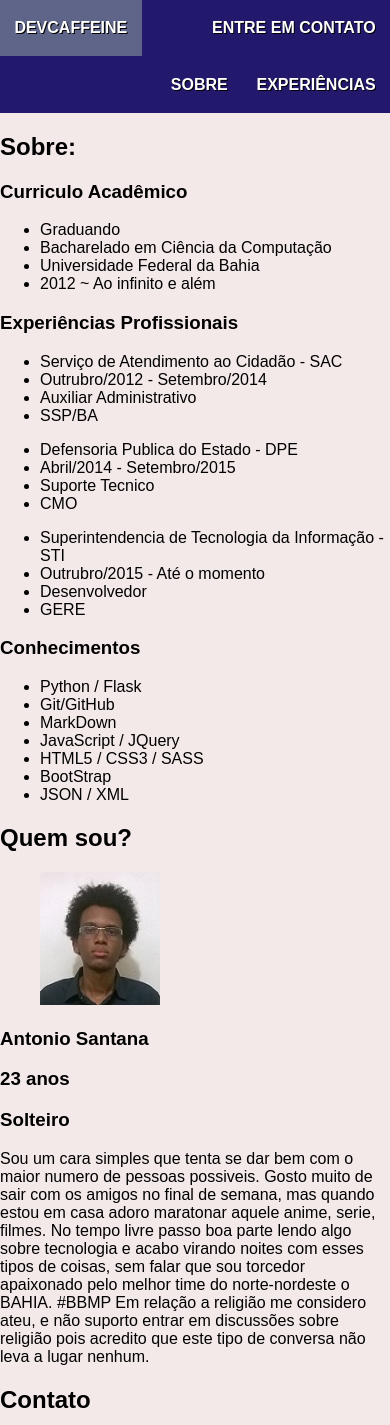
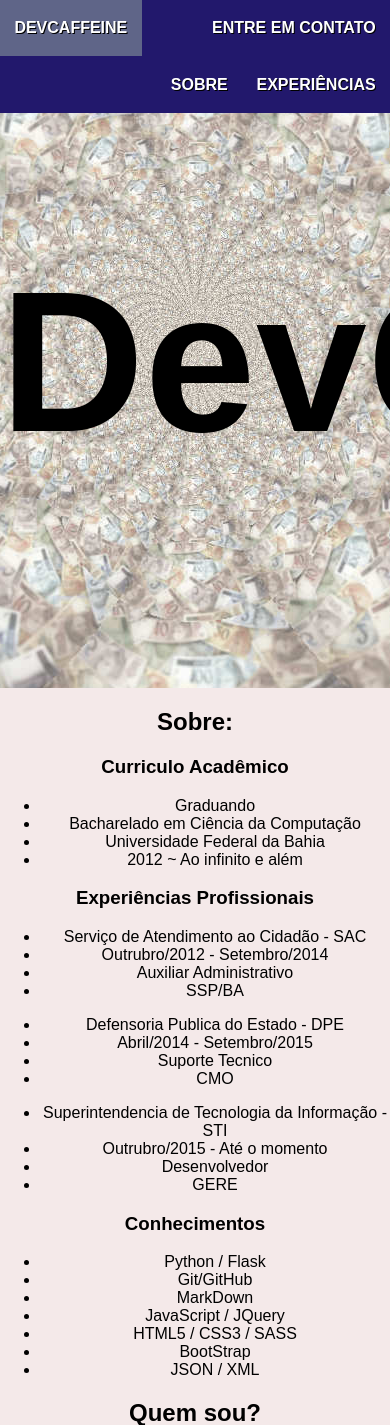
Before and after one commit to antoniocsz/aprendendo-git, a Flask app: page / in a window 390 px wide; the page is wider, and only the part inside the window is pictured. Shown: the top 1425 px of that part. Run offline with Flask 2, Linux system fonts and the light colour scheme.

Commit message:
terminando testes com css3 e formas responsivas usando o SASS

```diff
--- a/helloproject/static/css/style.css
+++ b/helloproject/static/css/style.css
@@ -1,7 +1,19 @@
 .body {
   background-color: #f4e9e9;
   max-width: 100%;
-  max-height: 100%; }
+  max-height: 100%;
+  text-align: center;
+  list-style: none; }
+
+.cabecalho {
+  clear: both;
+  margin: 0;
+  max-width: 100%;
+  height: 43em;
+  background: url("../img/fundo.jpg") no-repeat center fixed; }
+  .cabecalho .logo {
+    font-size: 150pt;
+    text-align: center; }
 
 .menu {
   padding: 0;
--- a/helloproject/static/css/style.scss
+++ b/helloproject/static/css/style.scss
@@ -3,8 +3,22 @@
     background-color: rgb(244, 233, 233);
     max-width: 100%;
     max-height: 100%;
+    text-align: center;
+    list-style: none;
 }
 // Cabeçalho
+.cabecalho{
+    clear: both;
+    margin: 0;
+    max-width: 100%;
+    height: 43em;
+    background: url('../img/fundo.jpg') no-repeat center fixed;
+    .logo{
+        font-size: 150pt;
+        text-align: center;
+    }
+}
+// Menu
 .menu{
     padding: 0;
     margin: 0;
--- a/helloproject/templates/layout.html
+++ b/helloproject/templates/layout.html
@@ -6,16 +6,17 @@
       <link rel='stylesheet' href="{{url_for('static', filename = 'css/style.css')}}">
   </head>
   <body class="body">
-    <header>
+    <header class="cabecalho">
         <nav>
             <ul class="menu">
-                <li class="esquerda"><a class="botaos" href="#body">DevCaffeine</a></li>
+                <li class="esquerda"><a class="botaos" href="#cabecalho">DevCaffeine</a></li>
                 <li class="direita"><a class="botaos" href="#fale-conosco">Entre em Contato</a></li>
                 <li class="direita"><a
                 class="botaos" href="#curriculo">Experiências</a></li>
                 <li class="direita"><a class="botaos" href="#quem-sou-eu">Sobre</a></li>
             </ul>
         </nav>
+        <h1 class="logo">DevCaffeine</h1>
     </header>
     <div class="container">
       {% block content %}
```
